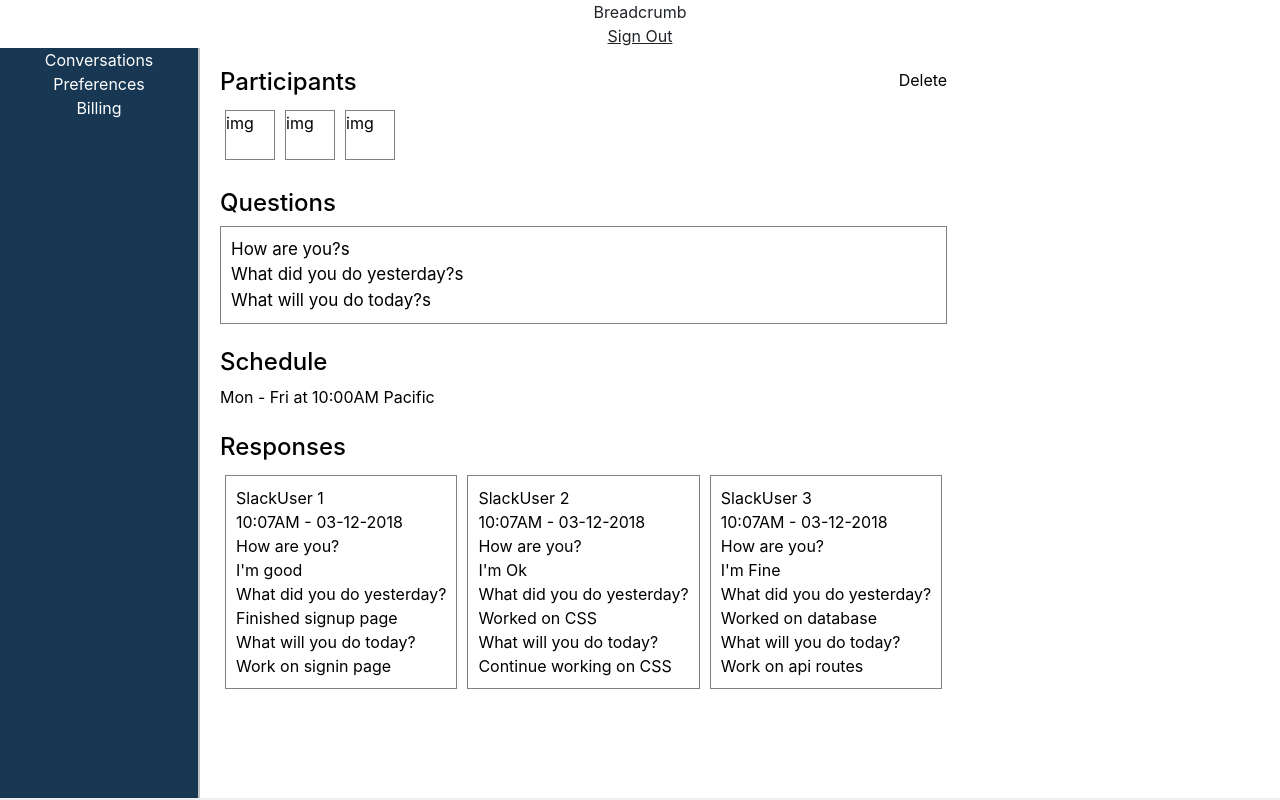
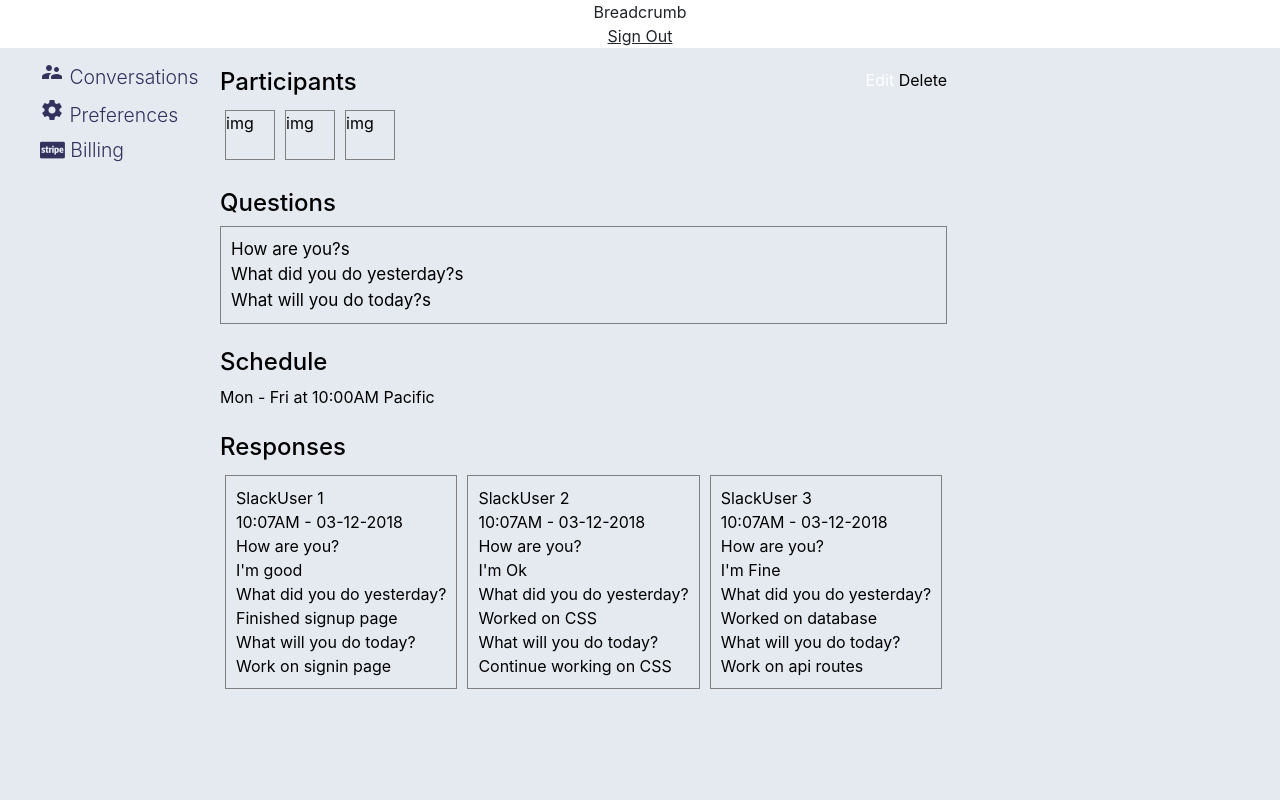
Before and after one commit to Streltz/heyteam, a React (Create React App) app in the folder hey-team/: page /dashboard/01 in a window 1280 px wide. Built offline with nearby package versions, Linux system fonts and the light colour scheme; sample sign-in values are in the browser's storage; what react-stripe-elements would draw is missing.

Commit message:
restyled dashboard sidebar

```diff
--- a/hey-team/public/index.html
+++ b/hey-team/public/index.html
@@ -10,32 +10,20 @@
     -->
     <link rel="manifest" href="%PUBLIC_URL%/manifest.json">
     <link rel="shortcut icon" href="%PUBLIC_URL%/favicon.ico">
-    <!--
-      Notice the use of %PUBLIC_URL% in the tags above.
-      It will be replaced with the URL of the `public` folder during the build.
-      Only files inside the `public` folder can be referenced from the HTML.
 
-      Unlike "/favicon.ico" or "favicon.ico", "%PUBLIC_URL%/favicon.ico" will
-      work correctly both with client-side routing and a non-root public URL.
-      Learn how to configure a non-root public URL by running `npm run build`.
-    -->
-    <title>React App</title>
+
+    <!--Icons-->
+    <link rel="stylesheet" href="https://cdnjs.cloudflare.com/ajax/libs/font-awesome/4.7.0/css/font-awesome.min.css">
+    <link href="https://fonts.googleapis.com/icon?family=Material+Icons" rel="stylesheet">
+
+    <title>Hey-Bot</title>
   </head>
   <body>
     <noscript>
       You need to enable JavaScript to run this app.
     </noscript>
     <div id="root"></div>
-    <!--
-      This HTML file is a template.
-      If you open it directly in the browser, you will see an empty page.
 
-      You can add webfonts, meta tags, or analytics to this file.
-      The build step will place the bundled scripts into the <body> tag.
-
-      To begin the development, run `npm start` or `yarn start`.
-      To create a production bundle, use `npm run build` or `yarn build`.
-    -->
     <script src="https://js.stripe.com/v3/"></script>
   </body>
 </html>
--- a/hey-team/src/components/Billing/Billing.js
+++ b/hey-team/src/components/Billing/Billing.js
@@ -9,9 +9,10 @@ class Billing extends React.Component {
   render() {
     return (
       <div>
-        Billing Page
         <StripeProvider apiKey="pk_test_8UHcn9VUzIRm8MGqifwA82kD">
-          <Store />
+          <row>
+            <Store />
+          </row>
         </StripeProvider>
       </div>
     );
--- a/hey-team/src/components/Billing/CheckoutForm.js
+++ b/hey-team/src/components/Billing/CheckoutForm.js
@@ -1,6 +1,11 @@
 import React from 'react';
 import {injectStripe, CardElement, CardNumberElement, CardExpiryElement, CardCVCElement, PostalCodeElement,
 PaymentRequestButtonElement, IbanElement, IdealBankElement} from 'react-stripe-elements';
+
+import { Card} from 'reactstrap';
+
+
+import './styles.css';
 
 class CheckoutForm extends React.Component {
   handleSubmit = (ev) => {
@@ -15,12 +20,21 @@ class CheckoutForm extends React.Component {
 
   render() {
     return (
-        <div className="formBox col-md-12">
-            <CardElement className='stripeInput' style={ {base: {fontSize: '1.0rem' } }}/>
-            <button className="stripeButton" onClick={this.handleSubmit}>
+
+      <main className="main-billing">
+        <Card className="edge-dashboard">
+          <div className="login card-dashboard">
+            <div class="logo text-left col-md-12">Billing</div>
+            <br /><br />
+
+            <CardElement className='stripe-cardElement' style={ {base: {fontSize: '1.2em' } }}/>
+
+            <button className="light-blue-btn col-md-10 submit-btn" onClick={this.handleSubmit}>
                 Submit
             </button>
-      </div>
+          </div>
+        </Card>
+      </main>
     );
   }
 }
--- /dev/null
+++ b/hey-team/src/components/Billing/styles.css
@@ -0,0 +1,31 @@
+.FullPage
+{
+    background-color: rgb(229, 234, 241);
+}
+
+.main-billing
+{
+    background-color: rgb(229, 234, 241);
+
+    text-align: center;
+    padding-top: 10px;
+    padding-left: 100px;
+    padding-right: 0px !important;
+}
+
+.edge-dashboard
+{
+    box-shadow: 0 2px 2px 0 rgba(43, 43, 43, 0.151), 0 3px 1px -2px rgba(34, 34, 34, 0.082), 0 1px 5px 0 rgba(31, 31, 31, 0.13);
+    padding: 30px;
+    height: 450px;
+}
+
+.stripe-cardElement
+{
+    width: 500px;
+}
+
+.submit-btn
+{
+    margin-top: 220px;
+}
--- a/hey-team/src/components/Dashboard.js
+++ b/hey-team/src/components/Dashboard.js
@@ -1,7 +1,7 @@
 import React from 'react';
 import { connect } from 'react-redux';
 import Header from './Header';
-import SideBar from './SideBar.js';
+import SideBar from './Sidebar/SideBar';
 import ConvoGrid from '../components/ConvoGrid/ConvoGrid';
 import { Switch, Route } from 'react-router-dom';
 import Billing from './Billing/Billing';
--- a/hey-team/src/components/Landing/landing.css
+++ b/hey-team/src/components/Landing/landing.css
@@ -1,7 +1,7 @@
 
 html
 {
-    background-color: rgb(238, 238, 238);
+    background-color: rgb(229, 234, 241);
     overflow: hidden;
 }
 
@@ -9,7 +9,7 @@ html
 {
     padding-top: 50px;
     overflow-x: hidden ;
-    background-color: rgb(238, 238, 238);
+    background-color: rgb(229, 234, 241);
 }
 
 
--- a/hey-team/src/components/SideBar.css
+++ /dev/null
@@ -1,42 +0,0 @@
-  @import url('https://fonts.googleapis.com/css?family=Roboto:bold');
-
-/*.LeftColumnPanel {
-  background: gray;
-  height: 100vh;
-}*/
-
-.LeftColumnPanel {
-  width: 200px;
-  height: 100%;
-  min-height: calc(100vh - 50px);
-    background: #173753;
-  border-right: 2px solid #c0c0c0;
-}
-
-/*.button {
-  width: 210px;
-  height: 47px;
-  position: absolute;
-  left: 17px;
-  border: 1px solid #94a3a4;
-  box-shadow: 1px 0 #c2c8c8;
-  color: #19647E;
-  font-family: "Roboto", sans-serif;
-  font-weight: bold;
-  font-size: 17px;
-  letter-spacing: 0;
-  word-spacing: 1px;
-  line-height: 100%;
-  background: #2ac0c4;
-  text-align: center;
-  text-decoration: none;
-  padding-top: 14px;
-}*/
-
-.view-button {
-  top: 118px;
-}
-
-.create-button {
-  top: 185px;
-}
--- /dev/null
+++ b/hey-team/src/components/Sidebar/SideBar.css
@@ -0,0 +1,27 @@
+.material-icons
+{
+
+}
+
+
+.LeftColumnPanel {
+  width: 200px;
+  height: 100%;
+  background-color: rgb(229, 234, 241);
+  padding-top: 20px;
+  padding-left: 40px;
+}
+
+.sidebar-content
+{
+  color: #32325d !important;
+  text-decoration: none !important;
+  font-size: 1.1em;
+  font-weight: 300;
+  padding-top: 6px;
+}
+.sidebar-content:hover, .sidebar-content:visited, .sidebar-content:active
+{
+  text-decoration: none !important;
+  color: #32325de0 !important;
+}
--- a/hey-team/src/components/SideBar.js
+++ b/hey-team/src/components/Sidebar/SideBar.js
@@ -12,17 +12,25 @@ class SideBar extends React.Component {
 
     render() {
       return (
-          <div className="LeftColumnPanel">
+        <div className="LeftColumnPanel text-left sidebar-content">
 					<Link to="/dashboard">
-					  <div className="view-button button">Conversations</div>
+					  <div className="sidebar-content">
+              <i class="material-icons">supervisor_account</i> Conversations
+             </div>
 					</Link>
+
 					<Link to="/dashboard/preferences">
-					  <div className="preferences-button button">Preferences</div>
+            <div className="sidebar-content">
+              <i class="material-icons">settings</i> Preferences
+            </div>
 					</Link>
-					<Link to="/dashboard/billing">
-					  <div className="billing-button button">Billing</div>
-					</Link>
-					</div>
+
+          <Link to="/dashboard/billing">
+            <div className="sidebar-content">
+              <i class="fa fa-cc-stripe"></i> Billing
+            </div>
+          </Link>
+				</div>
       );
     }
   }
--- a/hey-team/src/components/login/styles.css
+++ b/hey-team/src/components/login/styles.css
@@ -39,6 +39,7 @@
 
 .logo
 {
+    color:rgba(58, 58, 58, 0.815);
     font-family: 'Lato', sans-serif;
     font-weight: 700;
     font-size: 2em;
```
